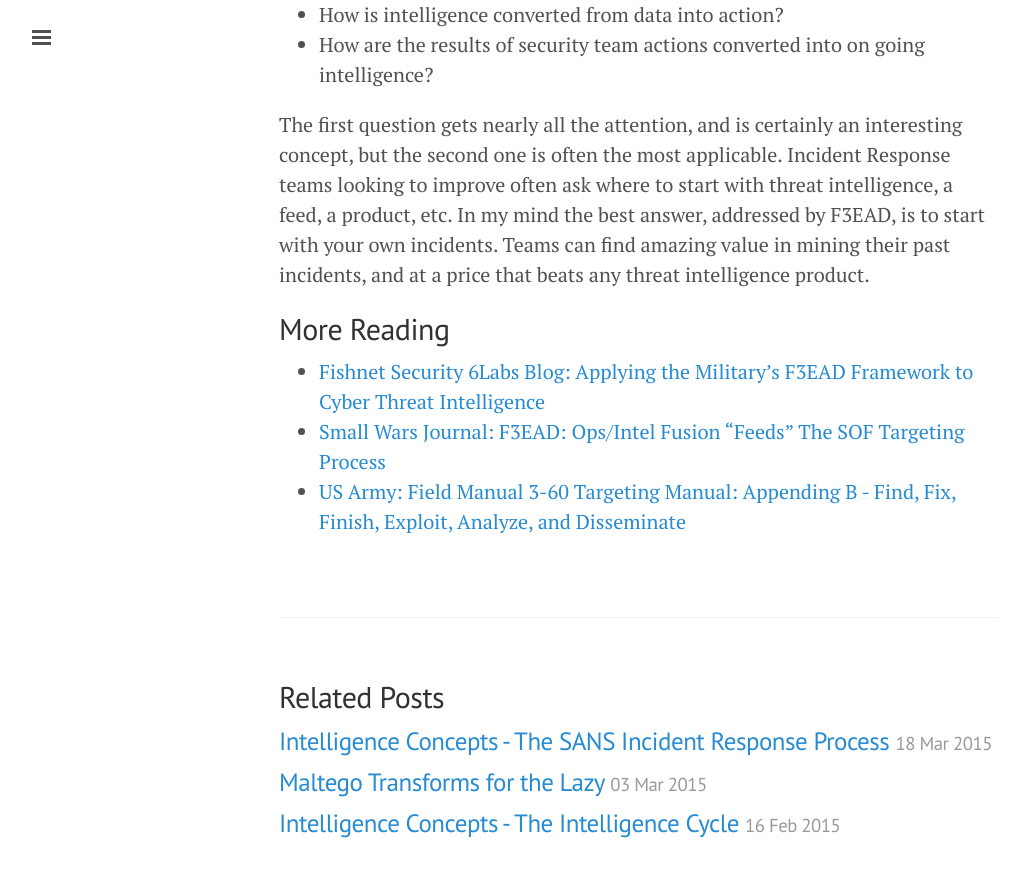
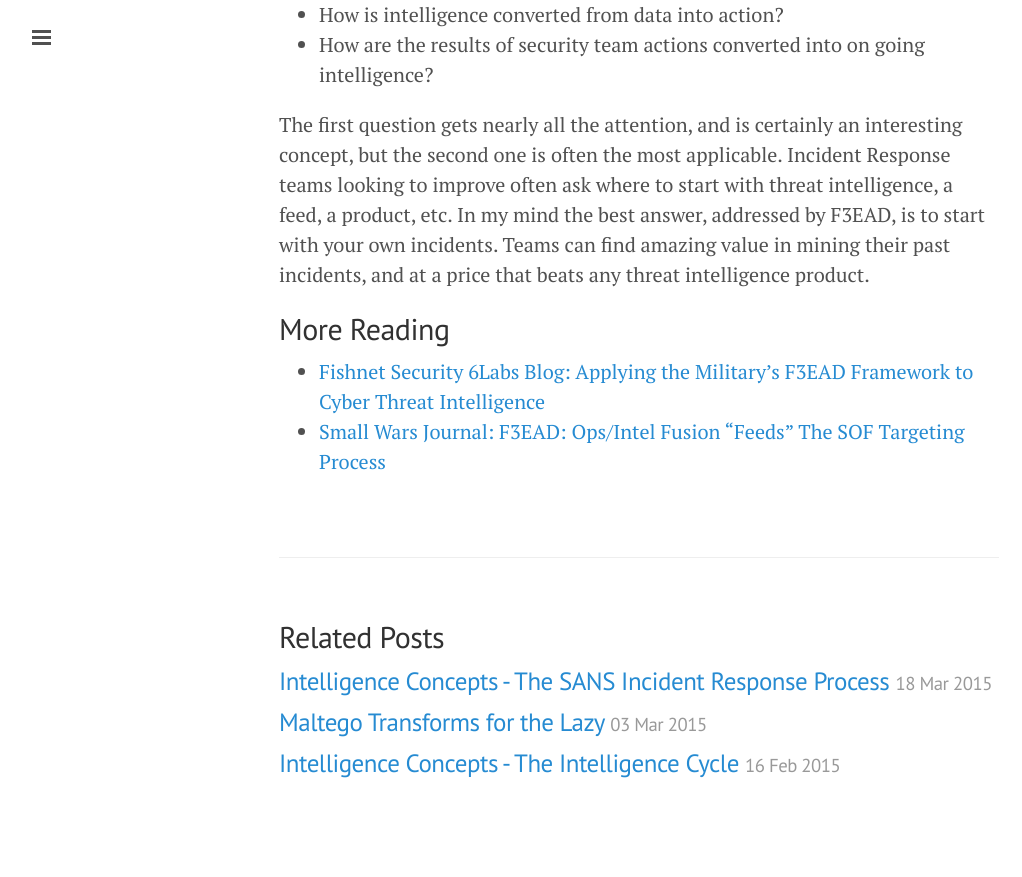
Before and after one commit to sroberts/sroberts.github.io, a Jekyll site: the page built from _posts/9000-12-12-f3ead.md, in a window 1280 px wide and 900 px high, scrolled down 3725 px. Shown: the top 877 px of the window, without its empty margins (1-1023 px from the left). Built offline with Jekyll 4.4.1, drawn with Linux system fonts in a browser that asks for light colours; nearby versions of some CDN libraries; after the commit the page ends 4565 px from its top, so only the background shows below that.

Commit message:
removed broken link

```diff
--- a/_posts/9000-12-12-f3ead.md
+++ b/_posts/9000-12-12-f3ead.md
@@ -63,4 +63,3 @@ The first question gets nearly all the attention, and is certainly an interestin
 ## More Reading
 - [Fishnet Security 6Labs Blog: Applying the Military's F3EAD Framework to Cyber Threat Intelligence ](https://www.fishnetsecurity.com/6labs/blog/applying-militarys-f3ead-framework-cyber-threat-intelligence)
 - [Small Wars Journal: F3EAD: Ops/Intel Fusion “Feeds” The SOF Targeting Process](http://smallwarsjournal.com/jrnl/art/f3ead-opsintel-fusion-%E2%80%9Cfeeds%E2%80%9D-the-sof-targeting-process)
-- [US Army: Field Manual 3-60 Targeting Manual: Appending B - Find, Fix, Finish, Exploit, Analyze, and Disseminate](https://rdl.train.army.mil/catalog-ws/view/100.ATSC/51F21E40-29DF-4931-8B3C-B4BF112AD9E7-1308750889615/3-60/appb.htm)
```
